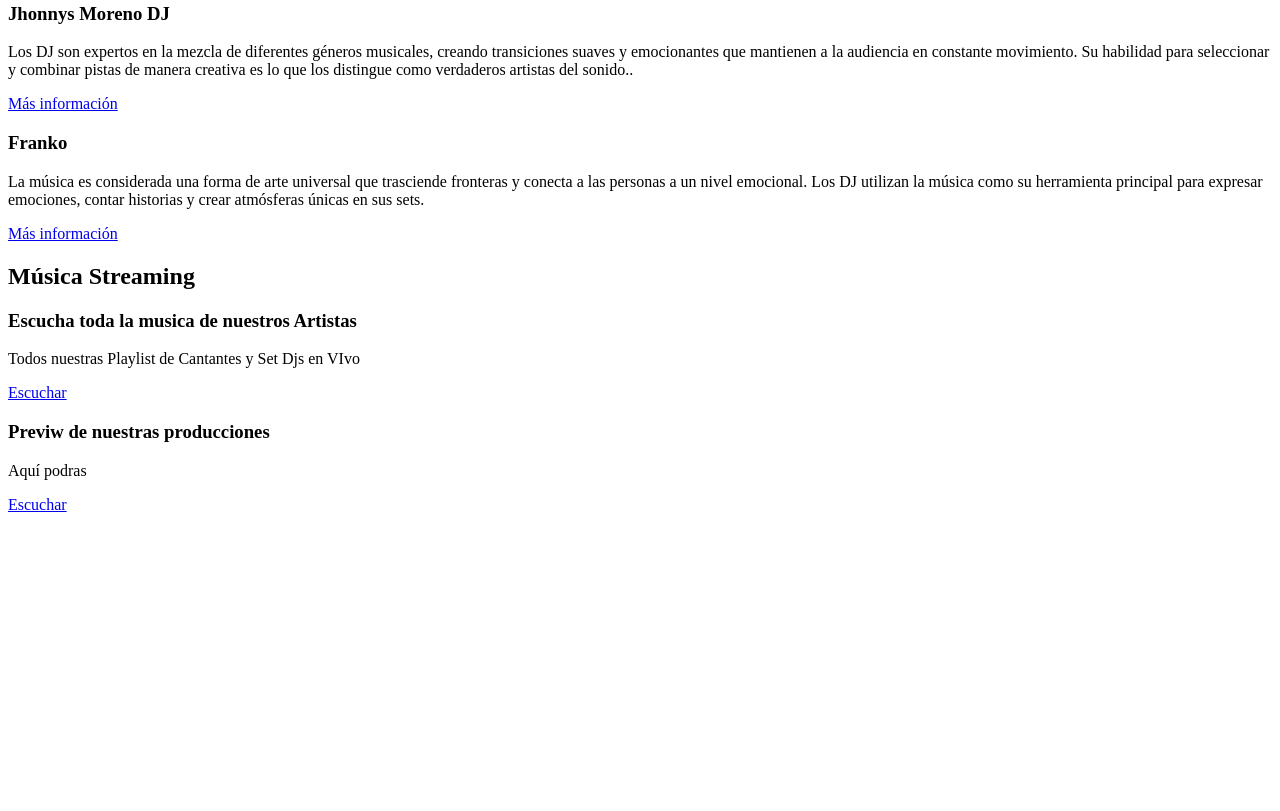
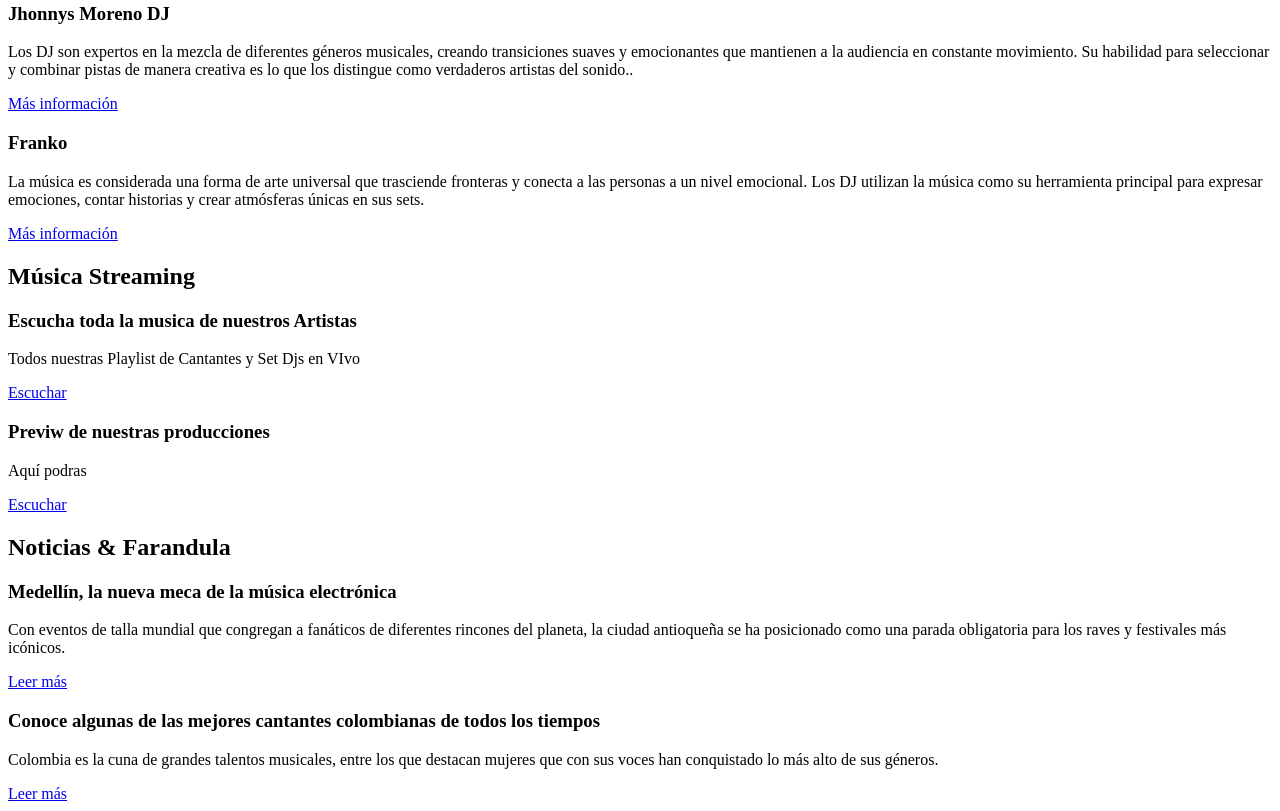
Before and after one commit to JhonnysMoreno97/Sunset-Beats-Entretenimiento, a plain HTML site: page index.html in a window 1280 px wide. Shown: the part 675-1486 px from the top of the page. Before the commit the page ends 1197 px from the top, so only its background shows below. Drawn offline with Linux system fonts and the light colour scheme.

Commit message:
Sección Noticias

```diff
--- a/index.html
+++ b/index.html
@@ -63,6 +63,7 @@
             <a href="sunsetbeatsentretenimiento.html">Más información</a>
         </div>
         </section>
+
         <section id="Biblioteca">
             <h2>Música Streaming</h2>
             <div class="Biblioteca">
@@ -77,6 +78,27 @@
             </div>
         </section>
 
+        <!-- Sección de noticias -->
+
+        <section id="Noticias">
+            <h2>Noticias & Farandula</h2>
+            <article>
+                <h3>Medellín, la nueva meca de la música electrónica</h3>
+                <p>Con eventos de talla mundial que congregan a fanáticos de diferentes rincones del planeta, la ciudad
+                    antioqueña se ha posicionado como una parada obligatoria para los raves y festivales más icónicos.</p>
+                <a
+                    href="https://www.elespectador.com/cromos/medellin-la-nueva-meca-de-la-musica-electronica-4-eventos-imperdibles/">Leer
+                    más</a>
+            </article>
+            <article>
+                <h3>Conoce algunas de las mejores cantantes colombianas de todos los tiempos</h3>
+                <p>Colombia es la cuna de grandes talentos musicales, entre los que destacan mujeres que con sus voces han
+                    conquistado lo más alto de sus géneros.</p>
+                <a
+                    href="https://colombia.co/pais-colombia/talento-de-colombia/conoce-algunas-de-las-mejores-cantantes-colombianas-de-todos-los-tiempos">Leer
+                    más</a>
+            </article>
+        </section>
         </body>
 
         </html>
```
Lines whose indentation alone changed are shown as unchanged.
